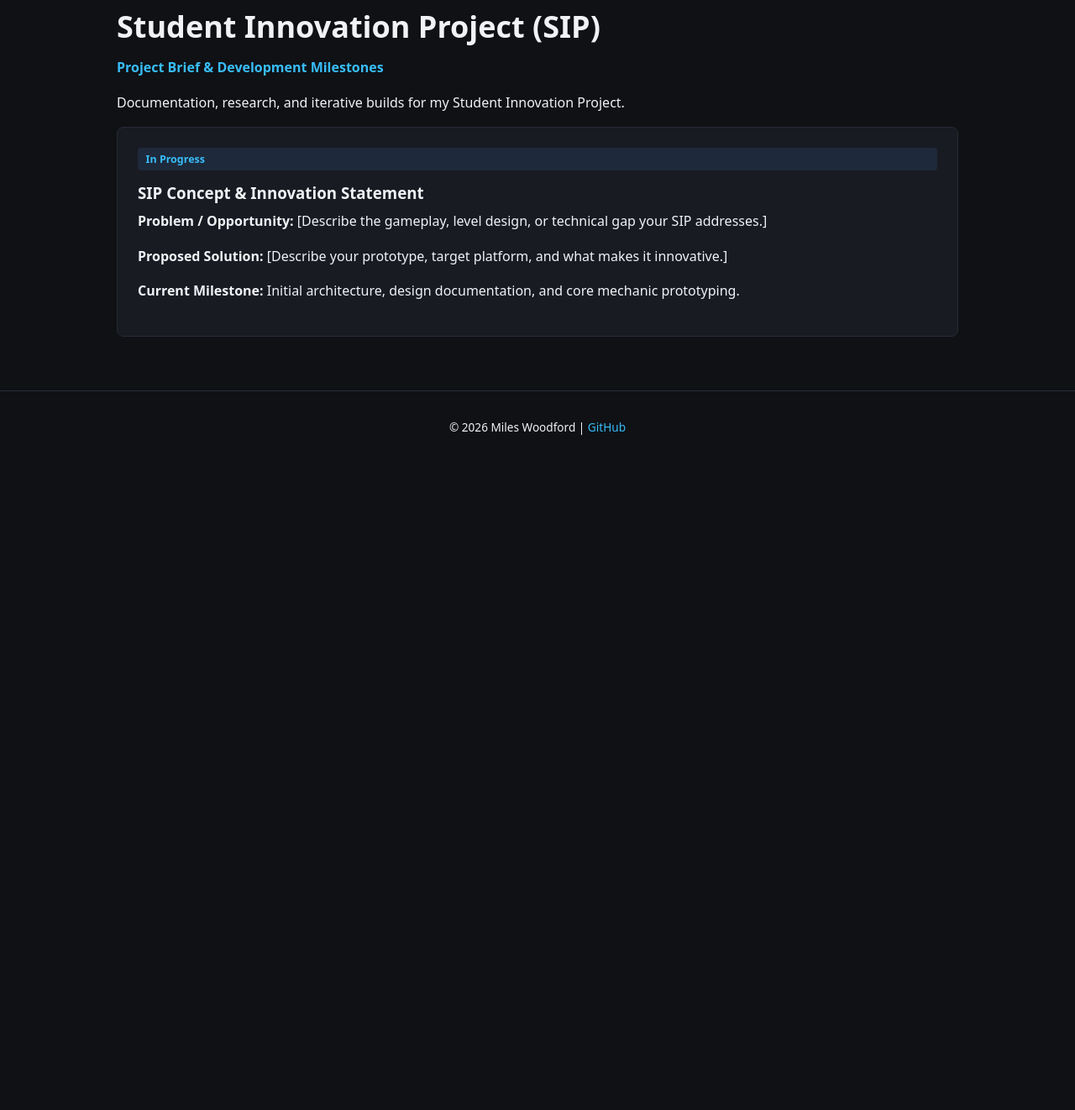
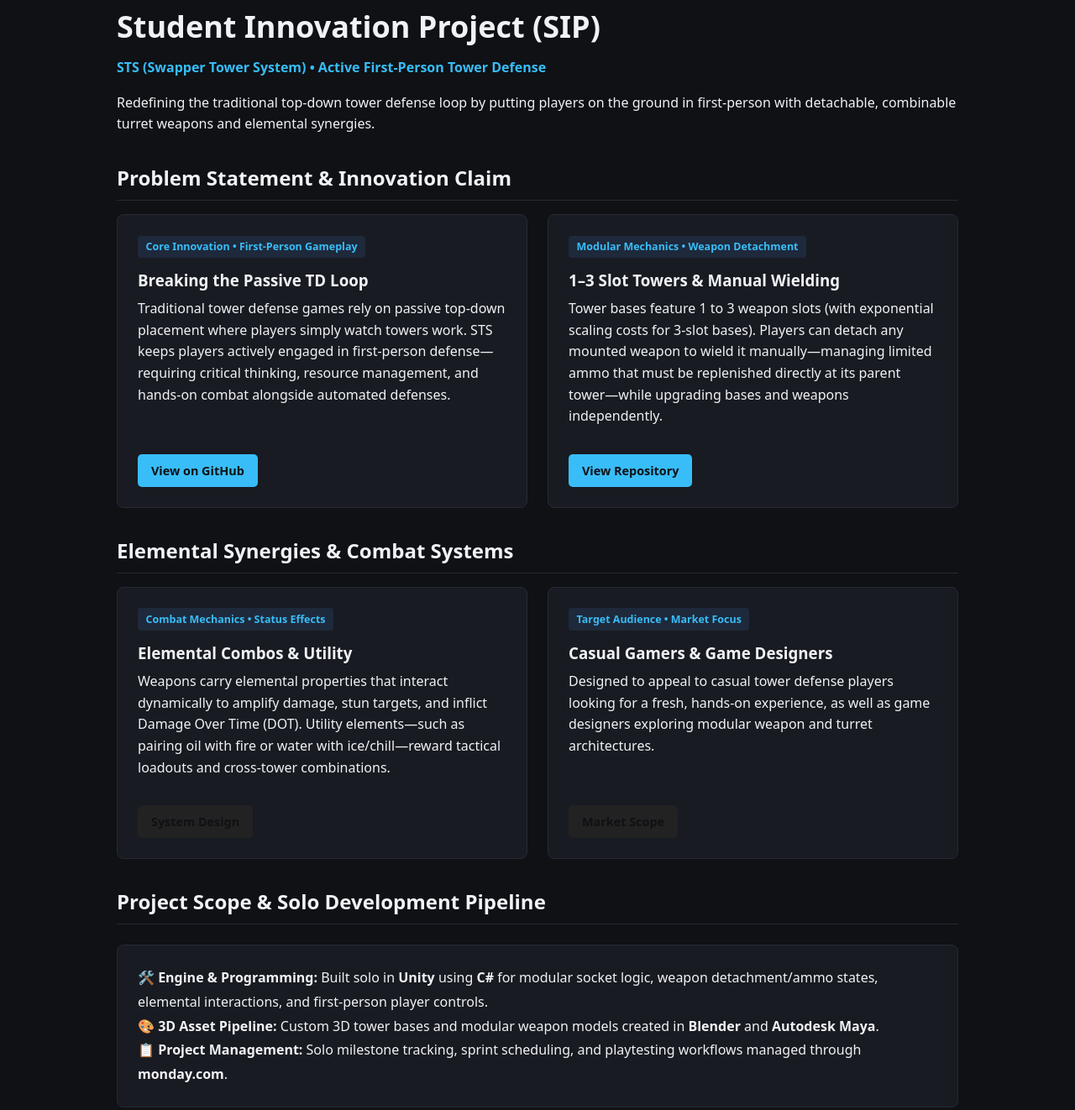
Before and after one commit to starlight-design111/ScarrLight-Board-Website, a plain HTML site: page sip.html in a window 1280 px wide. Shown: the part 103-1425 px from the top of the page at 84% size. Before the commit the page ends 800 px from the top, so only its background shows below. Drawn offline with Linux system fonts and the light colour scheme.

Commit message:
Update sip.html

```diff
--- a/sip.html
+++ b/sip.html
@@ -3,7 +3,7 @@
 <head>
   <meta charset="UTF-8">
   <meta name="viewport" content="width=device-width, initial-scale=1.0">
-  <title>Miles Woodford | SIP</title>
+  <title>Miles Woodford | Student Innovation Project</title>
   <link rel="stylesheet" href="css/style.css">
 </head>
 <body>
@@ -23,16 +23,59 @@
   <main>
     <section class="hero">
       <h1>Student Innovation Project (SIP)</h1>
-      <p class="subtitle">Project Brief &amp; Development Milestones</p>
-      <p>Documentation, research, and iterative builds for my Student Innovation Project.</p>
+      <p class="subtitle">STS (Swapper Tower System) • Active First-Person Tower Defense</p>
+      <p>Redefining the traditional top-down tower defense loop by putting players on the ground in first-person with detachable, combinable turret weapons and elemental synergies.</p>
     </section>
 
-    <div class="card">
-      <span class="tag">In Progress</span>
-      <h3>SIP Concept &amp; Innovation Statement</h3>
-      <p><strong>Problem / Opportunity:</strong> [Describe the gameplay, level design, or technical gap your SIP addresses.]</p>
-      <p><strong>Proposed Solution:</strong> [Describe your prototype, target platform, and what makes it innovative.]</p>
-      <p><strong>Current Milestone:</strong> Initial architecture, design documentation, and core mechanic prototyping.</p>
+    <h2>Problem Statement &amp; Innovation Claim</h2>
+    <div class="grid">
+      <div class="card">
+        <div>
+          <span class="tag">Core Innovation • First-Person Gameplay</span>
+          <h3>Breaking the Passive TD Loop</h3>
+          <p>Traditional tower defense games rely on passive top-down placement where players simply watch towers work. STS keeps players actively engaged in first-person defense—requiring critical thinking, resource management, and hands-on combat alongside automated defenses.</p>
+        </div>
+        <a href="https://github.com/starlight-design111" target="_blank" class="btn">View on GitHub</a>
+      </div>
+
+      <div class="card">
+        <div>
+          <span class="tag">Modular Mechanics • Weapon Detachment</span>
+          <h3>1–3 Slot Towers &amp; Manual Wielding</h3>
+          <p>Tower bases feature 1 to 3 weapon slots (with exponential scaling costs for 3-slot bases). Players can detach any mounted weapon to wield it manually—managing limited ammo that must be replenished directly at its parent tower—while upgrading bases and weapons independently.</p>
+        </div>
+        <a href="https://github.com/starlight-design111" target="_blank" class="btn">View Repository</a>
+      </div>
+    </div>
+
+    <h2>Elemental Synergies &amp; Combat Systems</h2>
+    <div class="grid">
+      <div class="card">
+        <div>
+          <span class="tag">Combat Mechanics • Status Effects</span>
+          <h3>Elemental Combos &amp; Utility</h3>
+          <p>Weapons carry elemental properties that interact dynamically to amplify damage, stun targets, and inflict Damage Over Time (DOT). Utility elements—such as pairing oil with fire or water with ice/chill—reward tactical loadouts and cross-tower combinations.</p>
+        </div>
+        <span class="btn" style="background: #222; cursor: default;">System Design</span>
+      </div>
+
+      <div class="card">
+        <div>
+          <span class="tag">Target Audience • Market Focus</span>
+          <h3>Casual Gamers &amp; Game Designers</h3>
+          <p>Designed to appeal to casual tower defense players looking for a fresh, hands-on experience, as well as game designers exploring modular weapon and turret architectures.</p>
+        </div>
+        <span class="btn" style="background: #222; cursor: default;">Market Scope</span>
+      </div>
+    </div>
+
+    <h2>Project Scope &amp; Solo Development Pipeline</h2>
+    <div class="card" style="margin-top: 1.5rem;">
+      <ul style="list-style-type: none; padding-left: 0; line-height: 1.8;">
+        <li>🛠️ <strong>Engine &amp; Programming:</strong> Built solo in <strong>Unity</strong> using <strong>C#</strong> for modular socket logic, weapon detachment/ammo states, elemental interactions, and first-person player controls.</li>
+        <li>🎨 <strong>3D Asset Pipeline:</strong> Custom 3D tower bases and modular weapon models created in <strong>Blender</strong> and <strong>Autodesk Maya</strong>.</li>
+        <li>📋 <strong>Project Management:</strong> Solo milestone tracking, sprint scheduling, and playtesting workflows managed through <strong>monday.com</strong>.</li>
+      </ul>
     </div>
   </main>
 
```
